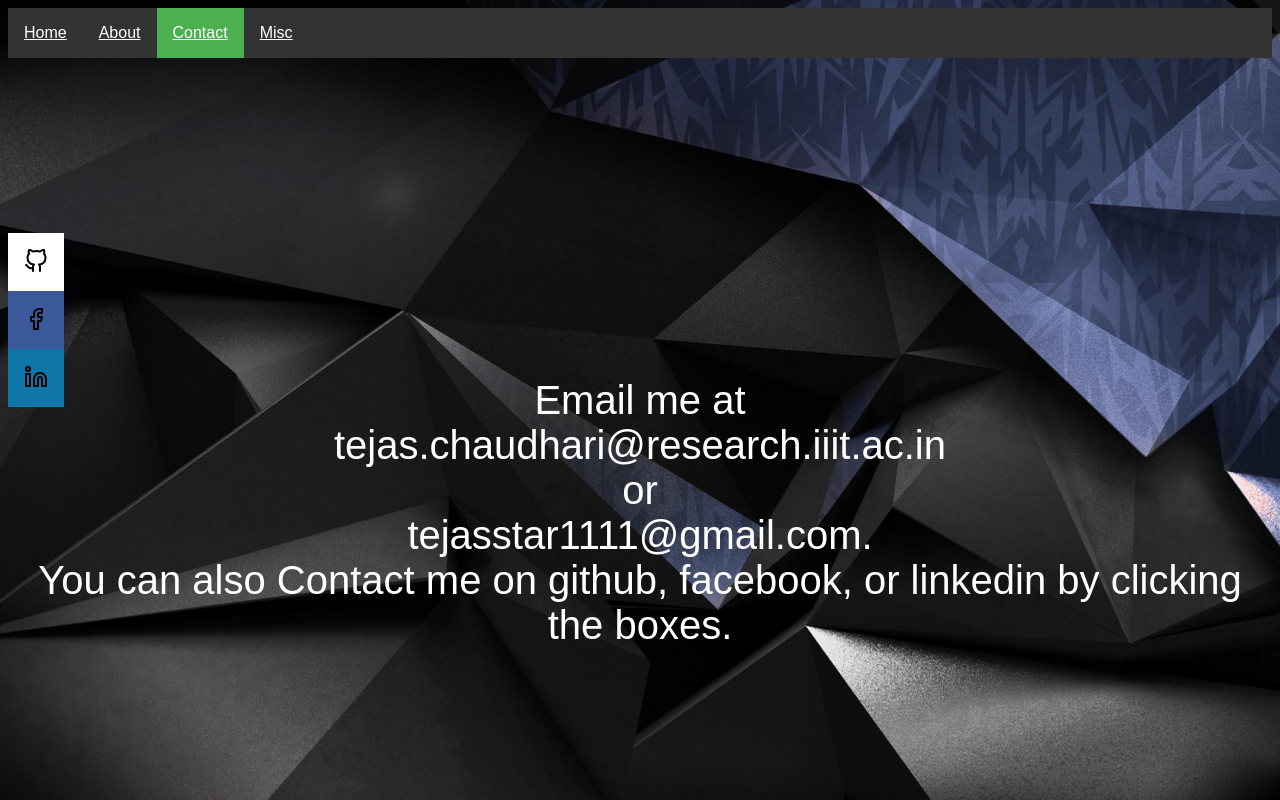
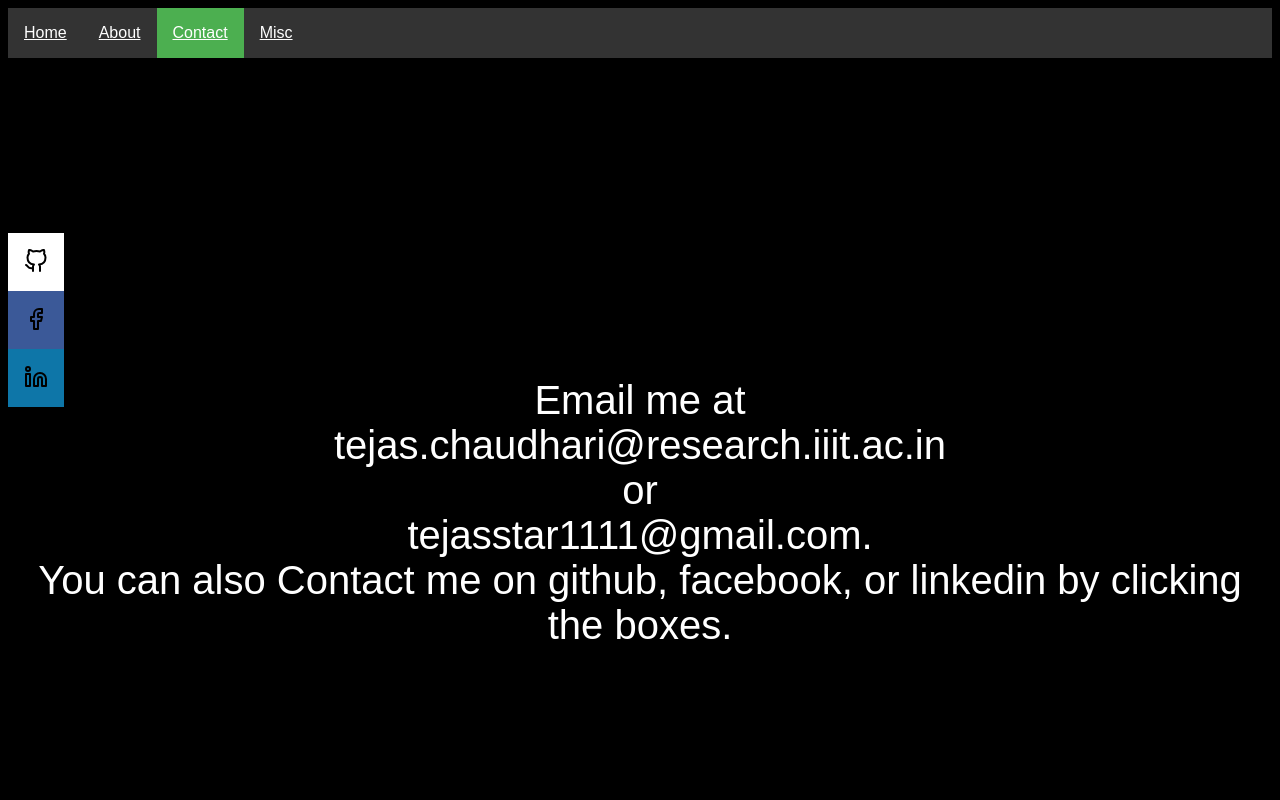
Before and after one commit to tejas-1111/tejas-1111.github.io, a plain HTML site: page html/contact.html in a window 1280 px wide. Drawn offline with Linux system fonts and the light colour scheme.

Commit message:
Attempt 4

```diff
--- a/css/contact.css
+++ b/css/contact.css
@@ -1,8 +1,9 @@
 #page3 {
-    background-image: url("../img/3.jpg");
+    /*background-image: url("../img/3.jpg");
     background-repeat: no-repeat;
     background-attachment: fixed;
-    background-size: cover;
+    background-size: cover;*/
+    background-color: black;
   }
 .text {
     position: relative;
```
